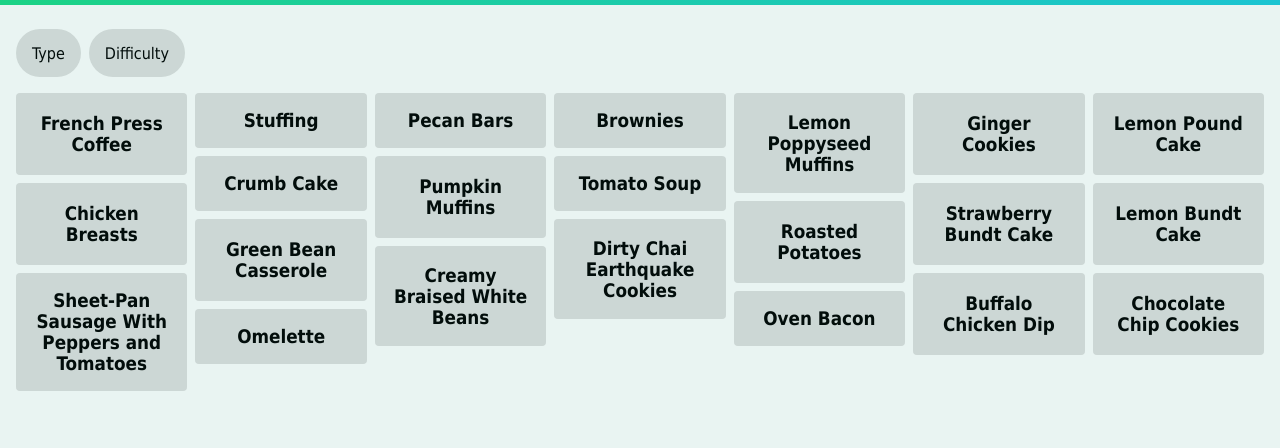
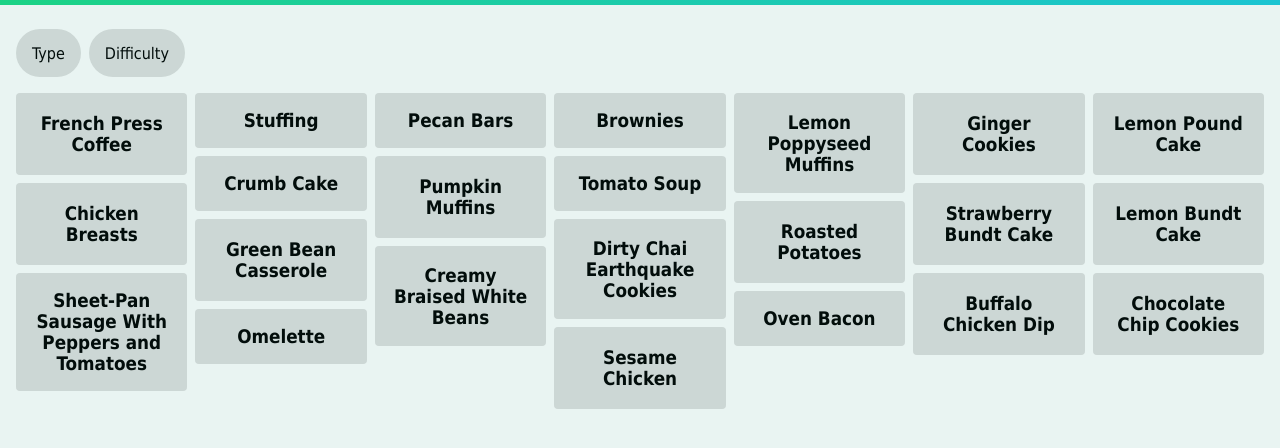
Before and after one commit to TyHil/recipes, a plain HTML site: page index.html in a window 1280 px wide. Shown: the part 98-546 px from the top of the page. Drawn offline with Linux system fonts and the light colour scheme.

Commit message:
Update index.html

```diff
--- a/index.html
+++ b/index.html
@@ -179,6 +179,11 @@
         <h3>Omelette</h3>
       </div>
     </button>
+    <button class="item type difficulty entree medium">
+      <div class="content">
+        <h3>Sesame Chicken</h3>
+      </div>
+    </button>
   </main>
   <script type="module" src="recipes/script.js"></script>
 </body>
```
